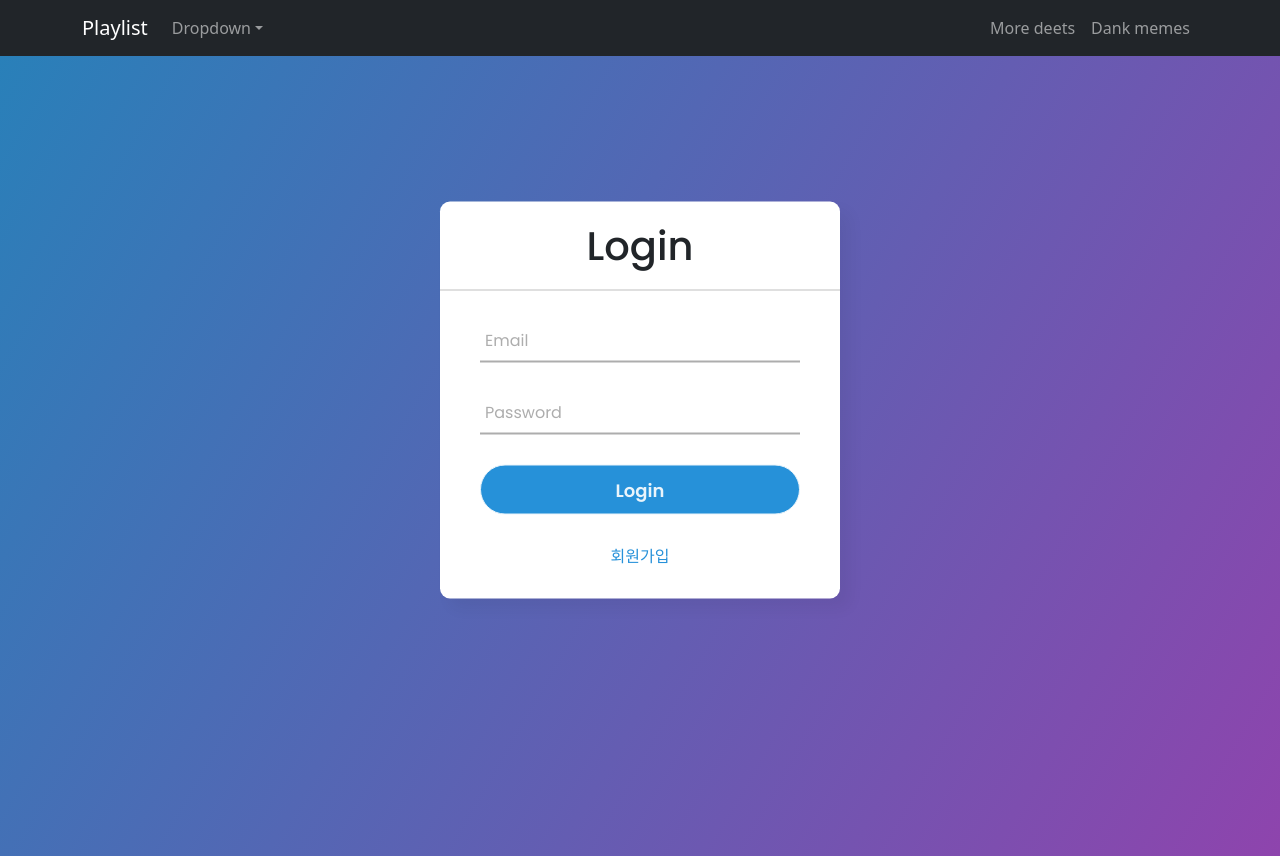
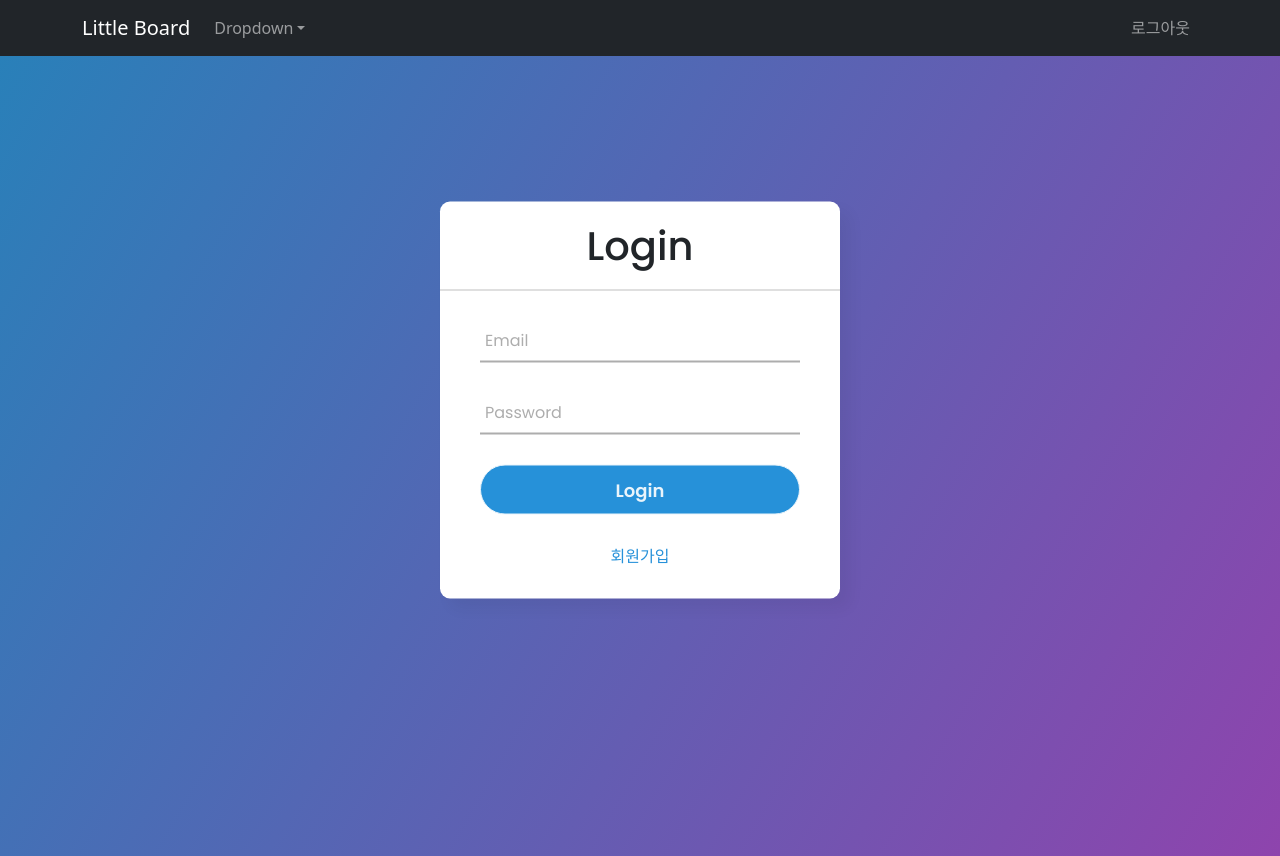
Before and after one commit to Hellol77/little-board, a React (Create React App) app in the folder my-app/: page / in a window 1280 px wide. Built offline with nearby package versions, Linux system fonts and the light colour scheme; no server answers.

Commit message:
nav정리 및 파일 정리

```diff
--- a/my-app/src/components/nav.js
+++ b/my-app/src/components/nav.js
@@ -13,7 +13,7 @@ function NavMain() {
     >
       <Container>
         <Navbar.Brand as={Link} to="/">
-          Playlist
+          Little Board
         </Navbar.Brand>
         <Navbar.Toggle aria-controls="responsive-navbar-nav" />
         <Navbar.Collapse id="responsive-navbar-nav">
@@ -31,9 +31,9 @@ function NavMain() {
             </NavDropdown>
           </Nav>
           <Nav>
-            <Nav.Link href="#deets">More deets</Nav.Link>
+            <Nav.Link href="#deets"></Nav.Link>
             <Nav.Link eventKey={2} href="#memes">
-              Dank memes
+              로그아웃
             </Nav.Link>
           </Nav>
         </Navbar.Collapse>
```
Also changed, not shown: my-app/src/components/jumbo.js (deleted, +0 -16 lines).
